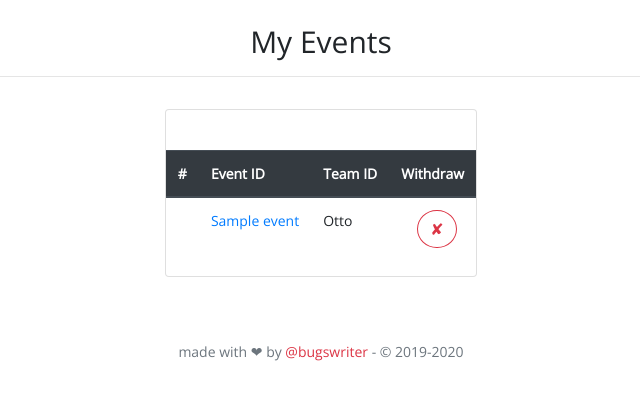
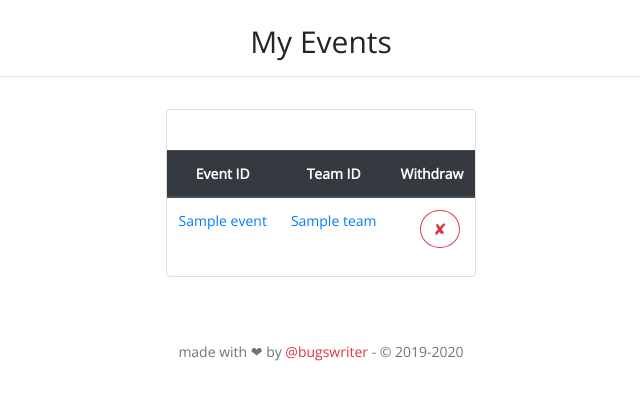
Before and after one commit to Bugswriter/zest-website, a Flask app: page /event/my in a window 1280 px wide. Shown: the part 229-629 px from the top of the page, without its empty margins (319-959 px from the left). Run offline with Flask 2, Linux system fonts and the light colour scheme; a user stored in the database is signed in; tables that the repository leaves empty hold one stand-in row (values such as "Sample post"); grey boxes marked "Sample" are stand-in pictures; some libraries are stand-ins or nearby versions.

Commit message:
my events

```diff
--- a/zestpkg/event/routes.py
+++ b/zestpkg/event/routes.py
@@ -47,7 +47,6 @@ def all_events():
 
 	last = ceil(events.total/pagelimit)
 
-
 	return render_template('all_events.html', events=events, title=title, active=active, last_page=last)
 
 
@@ -62,10 +61,7 @@ def event_page(eid):
 @event.route('/event/my', methods=['GET', 'POST'])
 @login_required
 def my_events():
-	x = current_user.getTeam()
-	for i in x:
-		print(i)
-	return render_template('myevents.html', events=current_user.getEvents(), title="My Events")
+	return render_template('myevents.html', participations=current_user.participations, title="My Events")
 
 
 
--- a/zestpkg/models.py
+++ b/zestpkg/models.py
@@ -22,7 +22,7 @@ class User(db.Model, UserMixin):
 	email = db.Column(db.String(120), unique=True, nullable=False)
 	password = db.Column(db.String(60), nullable=False)
 	profile = db.relationship('Profile', backref='account', uselist=False)
-	event = db.relationship('Event', backref='author', uselist=False)
+	participations = db.relationship('Contestant', backref='user')
 	verified = db.Column(db.Boolean, nullable=False, default=False)
 
 	def getTeam(self):
@@ -46,9 +46,6 @@ class User(db.Model, UserMixin):
 			events.append(event)
 
 		return list(set(events))
-
-
-
 
 
 	def get_reset_token(self, expires_secs=300):
@@ -150,7 +147,14 @@ class Contestant(db.Model):
 	user_id = db.Column(db.Integer, db.ForeignKey('user.id'), nullable=False)
 	event_id = db.Column(db.Integer, db.ForeignKey('event.id'), nullable=False)
 	team_id = db.Column(db.Integer, db.ForeignKey('team.id'), nullable=True)
-	paid = db.Column(db.Boolean, nullable=True, default=False)
+
+	def getTeam(self):
+		if self.team_id == None:
+			return None
+		else:
+			team = Team.query.get_or_404(self.team_id)
+			return team
+
 
 	def __repr__(self):
 		user = User.query.get(self.user_id)
--- a/zestpkg/templates/myevents.html
+++ b/zestpkg/templates/myevents.html
@@ -5,25 +5,29 @@
 	<hr>
 </div>
 <div class="row justify-content-around">
-	{% if events %}
-	<div class="card m-3" style="max-width: 40rem;">
+	{% if participations %}
+	<div class="card m-3" style="max-width: 60rem;">
 	   <div class="card-body">
 	  </div>
-	  <table class="table">
+	  <table class="table text-center">
 		  <thead class="thead-dark">
 		    <tr>
-		      <th scope="col">#</th>
 		      <th scope="col">Event ID</th>
 		      <th scope="col">Team ID</th>
 		      <th scope="col">Withdraw</th>
 		    </tr>
 		  </thead>
 		  <tbody>
-		  	{% for event in events %}
+		  	{% for p in participations %}
 			    <tr>
-			      <th scope="row"></th>
-			      <td><a href="{{ url_for('event.event_page', eid=event.id) }}">{{ event.title }}</td>
-			      <td>Otto</td>
+			      <td><a href="{{ url_for('event.event_page', eid=p.event.id) }}">{{ p.event.title }}</td>
+			      {% if p.team %}
+			      	<td>
+			      		<a href="{{ url_for('team.team_card', tid=p.team.id) }}">{{ p.team.name }}</a>
+			      	</td>
+			      {% else %}
+			      	<td>-</td>
+			      {% endif %}
 			      <td><a href="#" class='btn btn-outline-danger ml-3 rounded-circle'>✘</a></td>
 			    </tr>
 			{% endfor %}
@@ -33,8 +37,8 @@
 
 	</div>
 	{% else %}
-	You are registered in no events
-	<!-- Here if no events are registered -->
+		<h3>You are registered in no events</h3>
+		<a class="btn btn-outline-success" href="{{ url_for('event.all_events') }}">Browse Events</button>
 	{% endif %}
 </div>
 {% endblock%}
```
